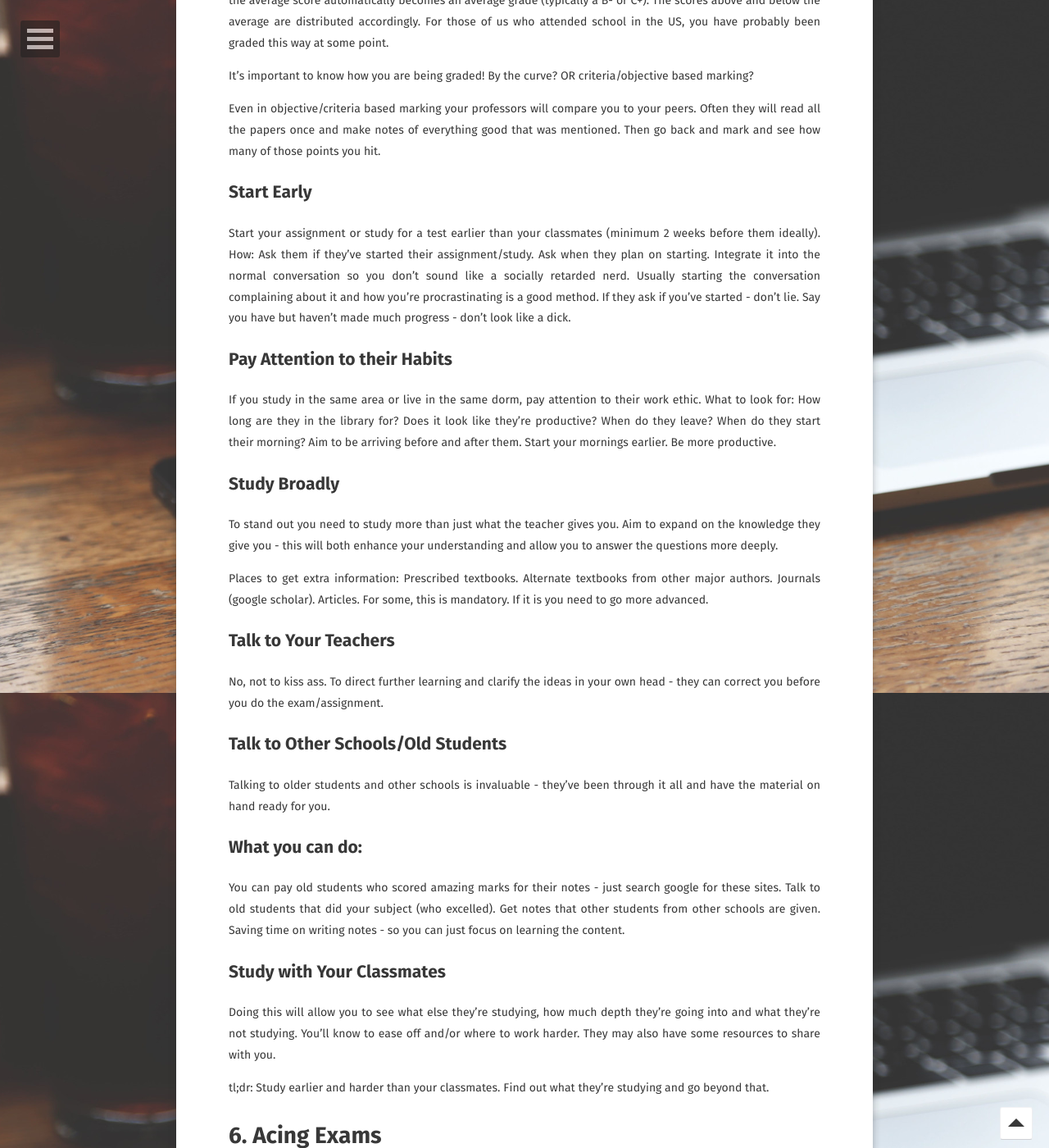
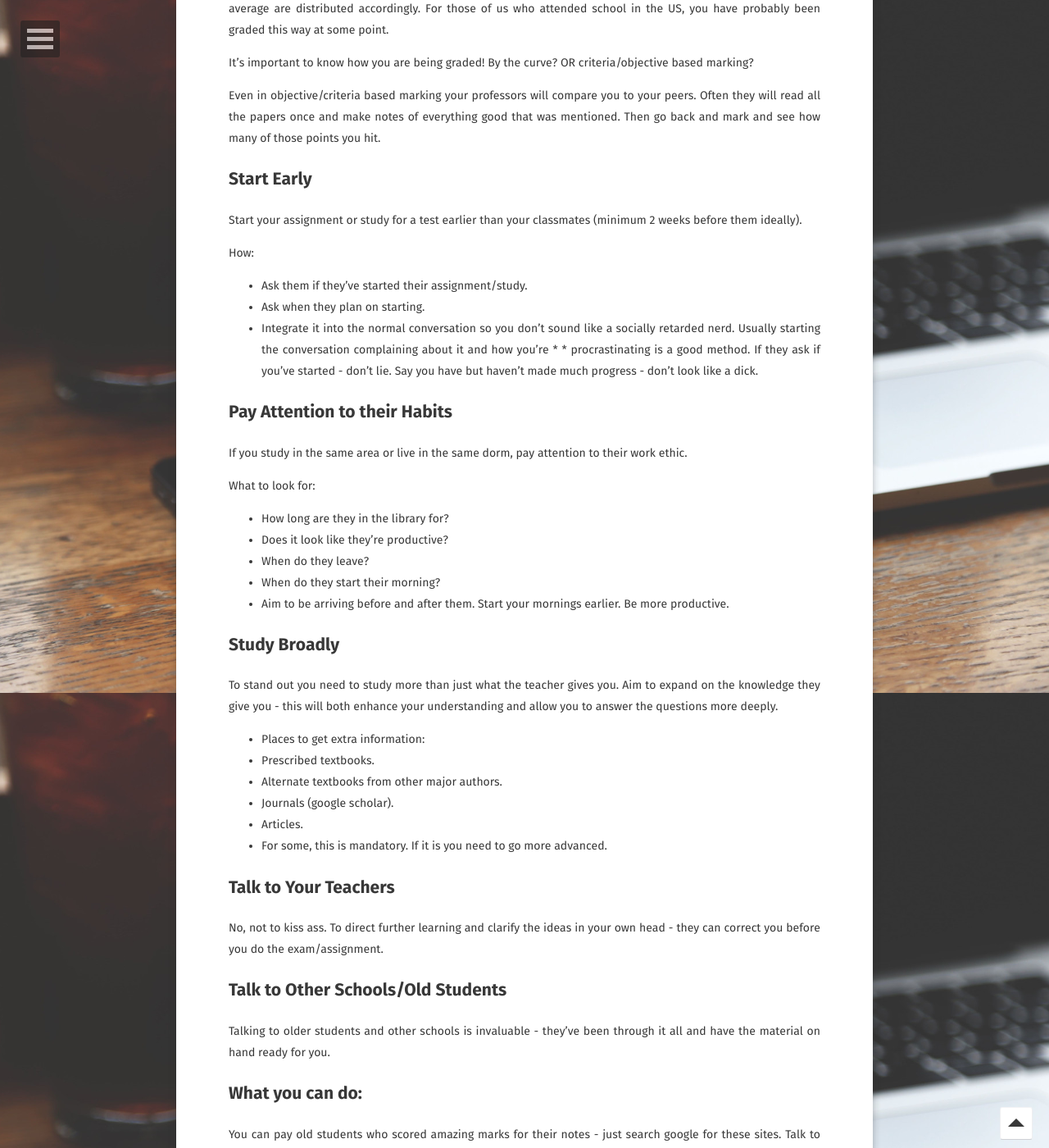
Before and after one commit to SymonGonthiez/SymonGonthiez.github.io, a Jekyll site: the page built from _posts/2019-12-28- Learn Efficiently.md, in a window 1280 px wide and 1400 px high, scrolled down 9955 px. Shown: the whole window at 82% size. Built offline with Jekyll 4.4.1, drawn with Linux system fonts in a browser that asks for light colours; some web fonts are replaced; comment, search, counter and statistics services are not loaded; some of the changed text lies outside the part shown.

```diff
--- a/_posts/2019-12-28- Learn Efficiently.md
+++ b/_posts/2019-12-28- Learn Efficiently.md
@@ -194,7 +194,7 @@ This aligns with my results visual (whiteboard), solitary (initially), logical (
 
 Once you have determined your learning styles, it's time to start studying according to them. It's safe to say the top 4 results would be highly applicable to you and you should try all 4 methods to the same topic to get the maximum benefit.
 
-## 3. Lifestyle and Academic Performance
+# 3. Lifestyle and Academic Performance
 
 I'm going to start by pointing out the obvious - for best performance you need to have a balanced diet, exercise, sleep etc. I mentioned in the introduction I won't talk about these, much. I'll address the ideal situation, then I'll address the real-life student situation.
 
@@ -264,31 +264,35 @@ Even in objective/criteria based marking your professors will compare you to you
 ## Start Early
 
 Start your assignment or study for a test earlier than your classmates (minimum 2 weeks before them ideally).
+
 How:
-Ask them if they've started their assignment/study.
-Ask when they plan on starting.
-Integrate it into the normal conversation so you don't sound like a socially retarded nerd. Usually starting the conversation complaining about it and how you're procrastinating is a good method. If they ask if you've started - don't lie. Say you have but haven't made much progress - don't look like a dick.
+
+* Ask them if they've started their assignment/study.
+* Ask when they plan on starting.
+* Integrate it into the normal conversation so you don't sound like a socially retarded nerd. Usually starting the conversation complaining about it and how you're * * procrastinating is a good method. If they ask if you've started - don't lie. Say you have but haven't made much progress - don't look like a dick.
 
 ## Pay Attention to their Habits
 
 If you study in the same area or live in the same dorm, pay attention to their work ethic.
+
 What to look for:
-How long are they in the library for?
-Does it look like they're productive?
-When do they leave?
-When do they start their morning?
-Aim to be arriving before and after them. Start your mornings earlier. Be more productive.
+
+* How long are they in the library for?
+* Does it look like they're productive?
+* When do they leave?
+* When do they start their morning?
+* Aim to be arriving before and after them. Start your mornings earlier. Be more productive.
 
 ## Study Broadly
 
 To stand out you need to study more than just what the teacher gives you. Aim to expand on the knowledge they give you - this will both enhance your understanding and allow you to answer the questions more deeply.
 
-Places to get extra information:
-Prescribed textbooks.
-Alternate textbooks from other major authors.
-Journals (google scholar).
-Articles.
-For some, this is mandatory. If it is you need to go more advanced.
+* Places to get extra information:
+* Prescribed textbooks.
+* Alternate textbooks from other major authors.
+* Journals (google scholar).
+* Articles.
+* For some, this is mandatory. If it is you need to go more advanced.
 
 ## Talk to Your Teachers
 
@@ -360,13 +364,9 @@ You're going to want the following for the exam:
 Start By:
 
 * Filling in all paperwork - do it now and get it out of the way, including numbering books etc.
-
 * Put extra books on the ground and pick up new ones as you need them. This will save the clutter and flipping through books searching for the correct one.
-
 * Read all the questions - start thinking about all of the responses - including the questions that throw you off - you will remember stuff as you answer other          questions.
-
 * Think about how long each question may take you and plan accordingly.
-
 * What questions can you smash out of the park? Make sure you spend less time on the questions you are blabbering on about for the sake of putting something down and    more time on the questions you can smash.
 
 ## As You're Working On the Paper
```
Also changed, not shown: other parts of _posts/2019-12-28- Learn Efficiently.md (+6 -6 lines).
